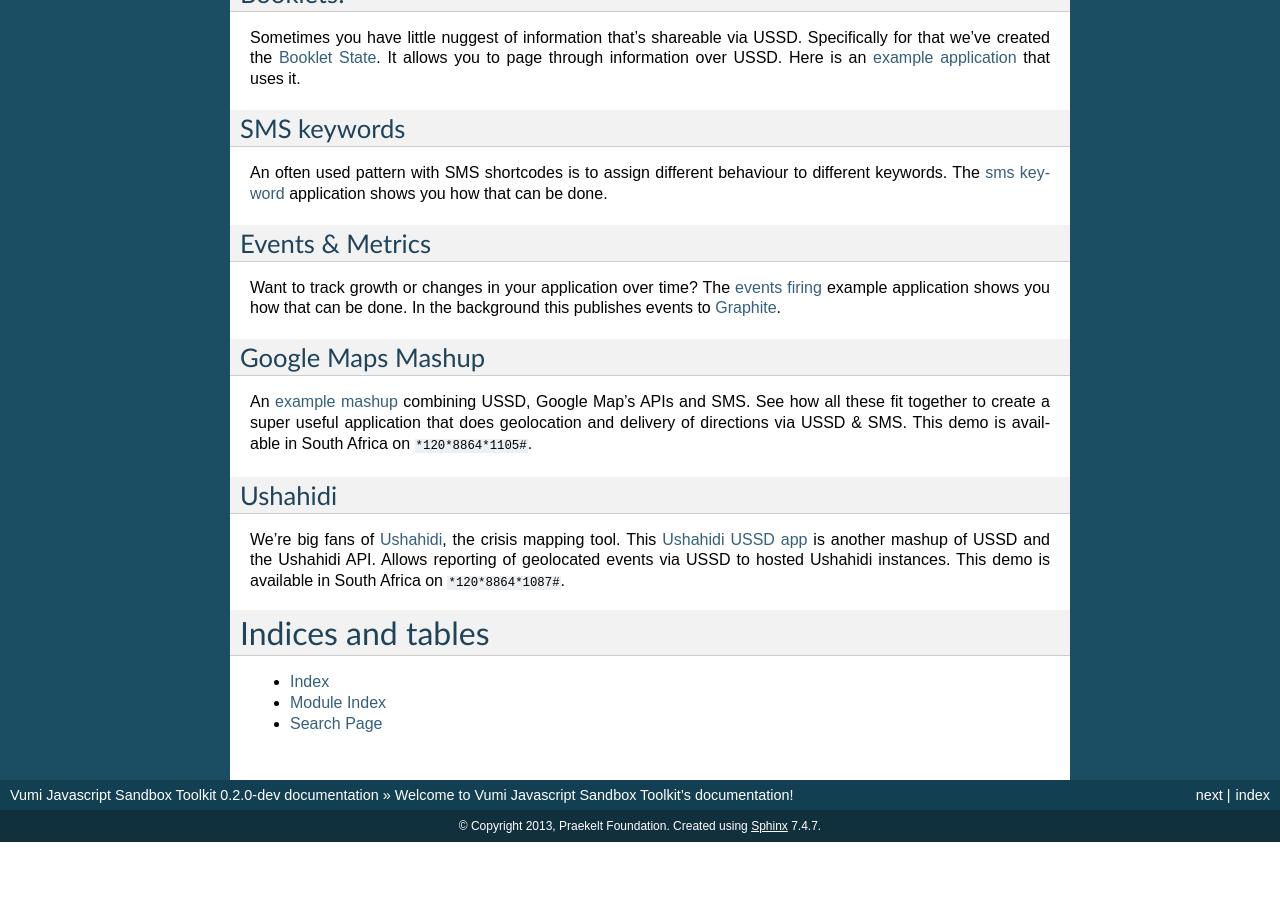
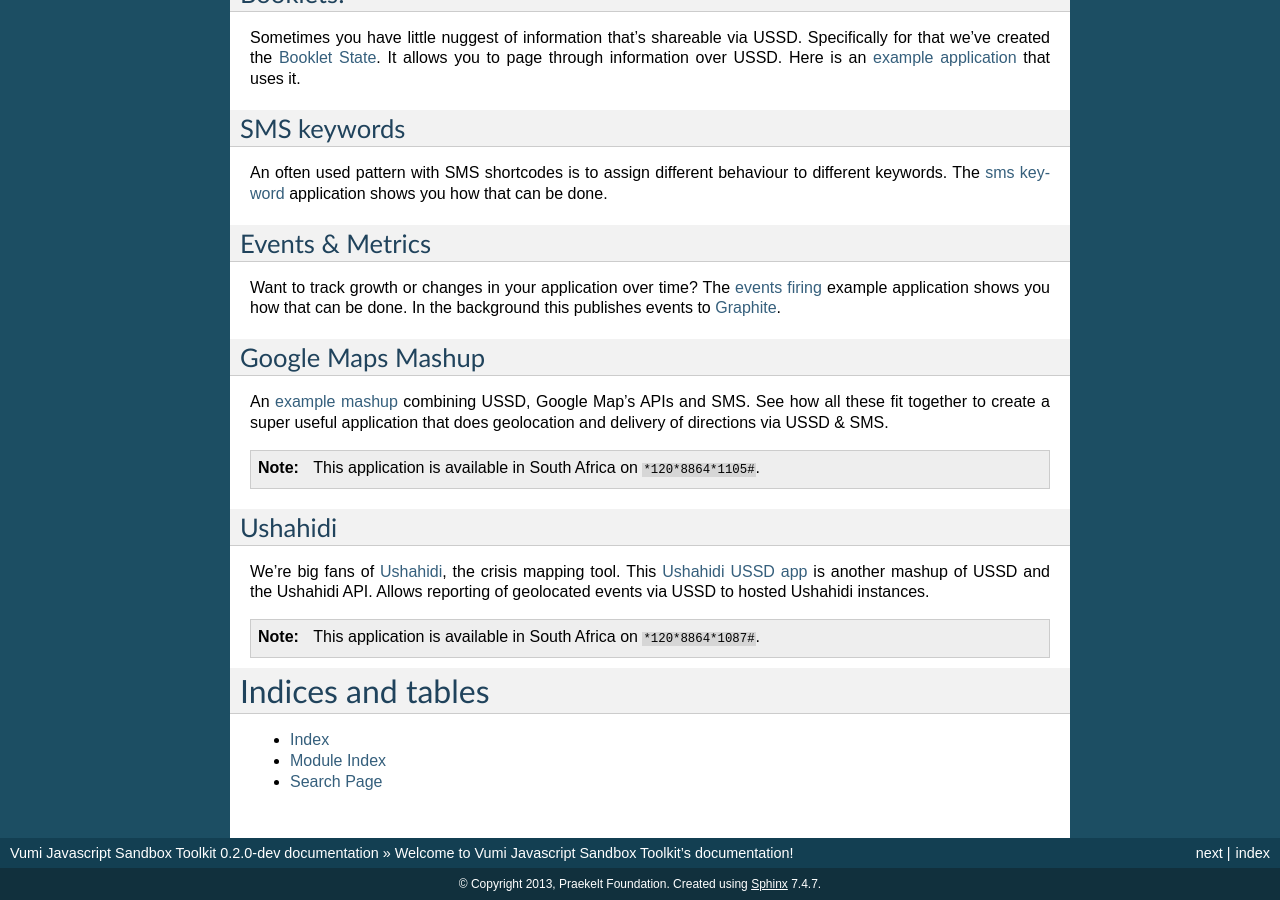
Before and after one commit to praekeltfoundation/vumi-jssandbox-toolkit, a Sphinx documentation site: the page built from docs/index.rst, in a window 1280 px wide and 900 px high, scrolled down 755 px. Built offline with Sphinx 7.4.7, drawn with Linux system fonts in a browser that asks for light colours; before the commit the page ends 1597 px from its top, so only the background shows below that.

Commit message:
using notes for USSD codes in SA

```diff
--- a/docs/index.rst
+++ b/docs/index.rst
@@ -81,7 +81,10 @@ An `example mashup <https://github.com/smn/go-google-maps>`_
 combining USSD, Google Map's APIs and SMS. See how all these fit together
 to create a super useful application that does geolocation and
 delivery of directions via USSD & SMS.
-This demo is available in South Africa on ``*120*8864*1105#``.
+
+.. note::
+
+    This application is available in South Africa on ``*120*8864*1105#``.
 
 Ushahidi
 ~~~~~~~~
@@ -90,7 +93,10 @@ We're big fans of Ushahidi_, the crisis mapping tool. This
 `Ushahidi USSD app <https://github.com/smn/go-ushahidi>`_
 is another mashup of USSD and the Ushahidi API. Allows
 reporting of geolocated events via USSD to hosted Ushahidi instances.
-This demo is available in South Africa on ``*120*8864*1087#``.
+
+.. note::
+
+    This application is available in South Africa on ``*120*8864*1087#``.
 
 
 Indices and tables
```
